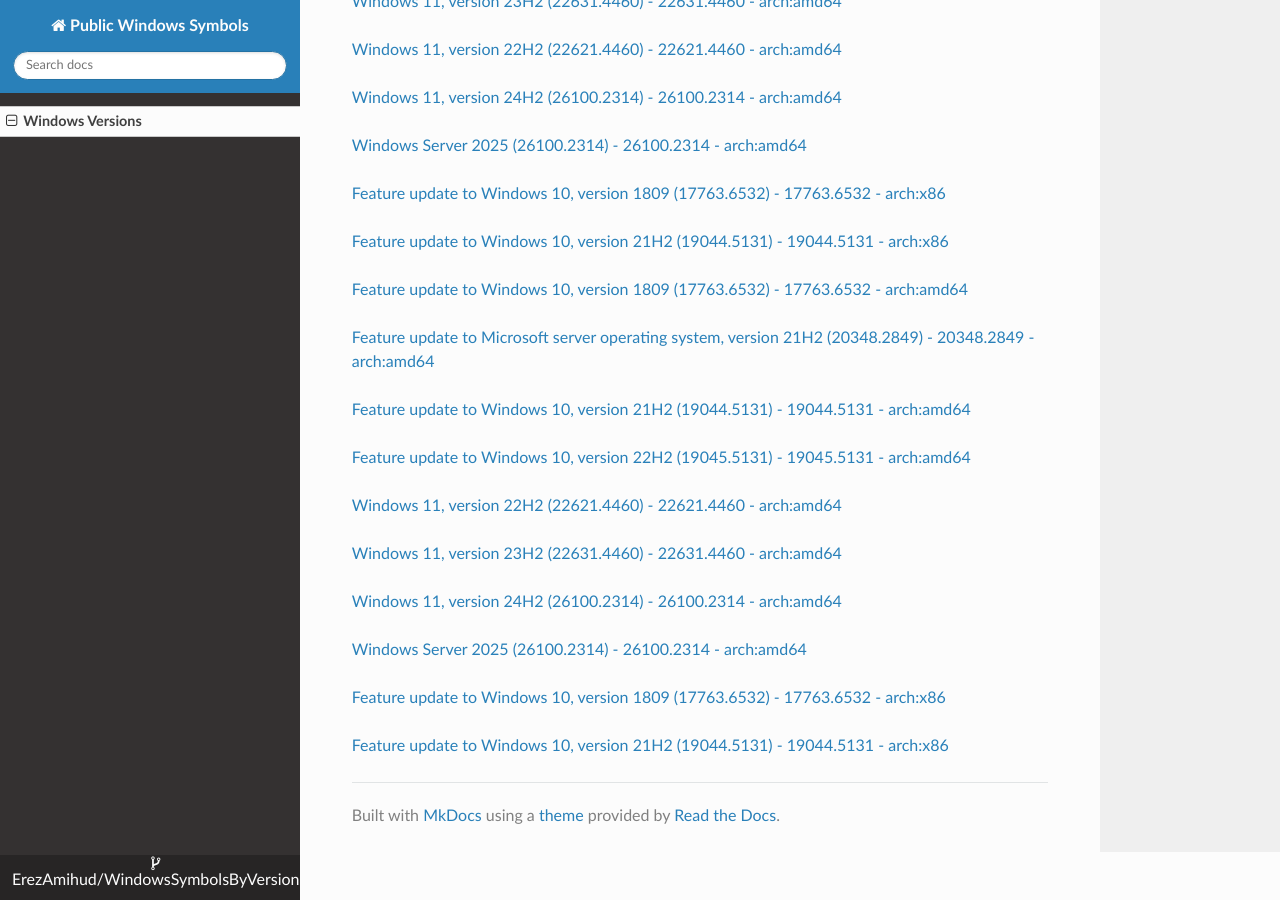
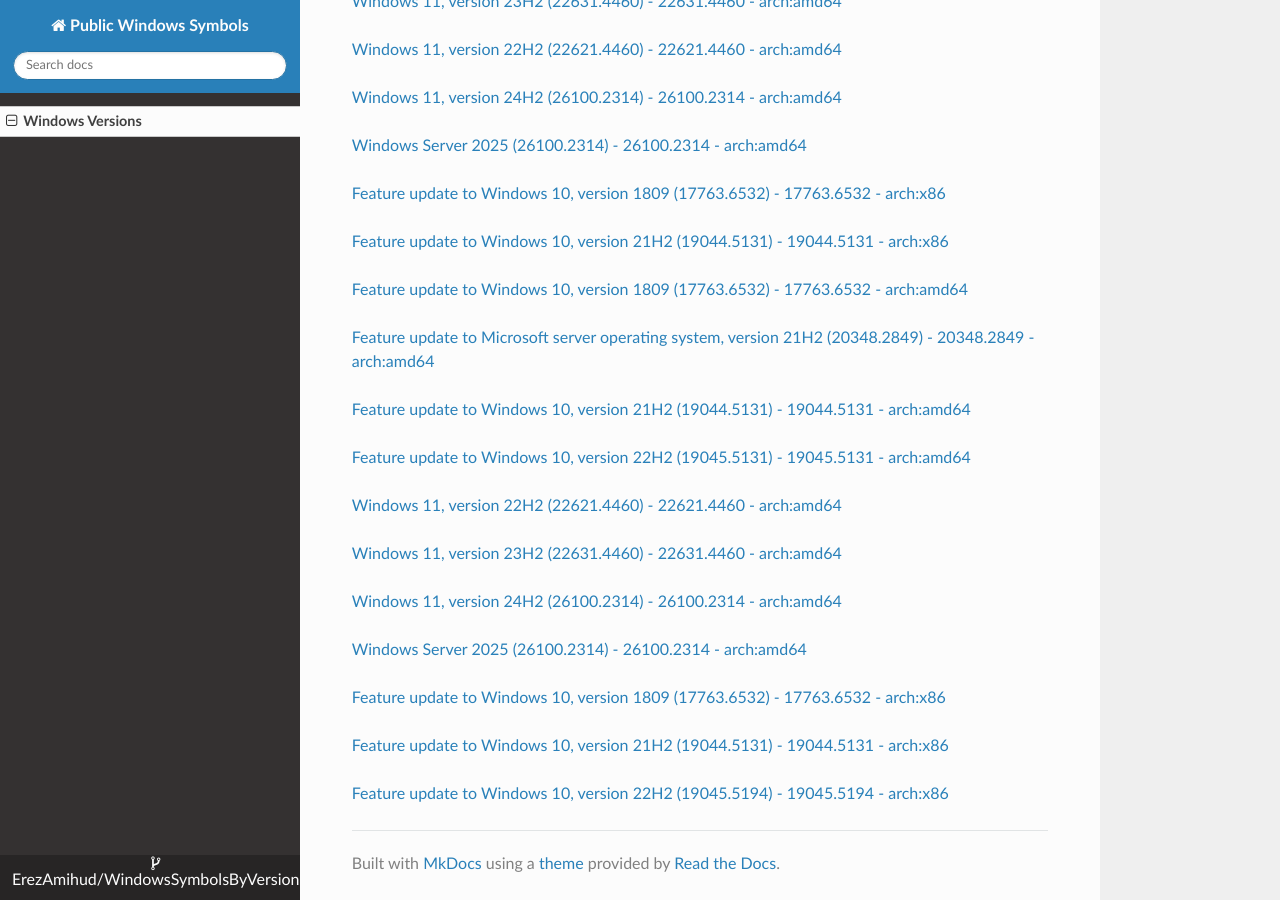
Before and after one commit to ErezAmihud/WindowsSymbolsByVersion, an MkDocs documentation site: the page built from docs/index.md, in a window 1280 px wide and 900 px high, scrolled down 63173 px. Built offline with MkDocs 1.6.1, drawn with Linux system fonts in a browser that asks for light colours; nearby versions of some CDN libraries.

Commit message:
Automated commit, add manifest for c8e4042b-d6f9-4158-ac72-4ee70a6e2bc2

```diff
--- a/docs/index.md
+++ b/docs/index.md
@@ -3757,3 +3757,6 @@
 
 
 [Feature update to Windows 10, version 21H2 (19044.5131) - 19044.5131 - arch:x86](https://github.com/ErezAmihud/WindowsSymbolsByVersion/blob/main/manifests/3ba7da8c-0e1f-4b49-b52c-b4a78dd21bd5.manifest)
+
+
+[Feature update to Windows 10, version 22H2 (19045.5194) - 19045.5194 - arch:x86](https://github.com/ErezAmihud/WindowsSymbolsByVersion/blob/main/manifests/c8e4042b-d6f9-4158-ac72-4ee70a6e2bc2.manifest)
```
Also changed, not shown: process_builds.json (+1 -1 lines), 1 other file.
